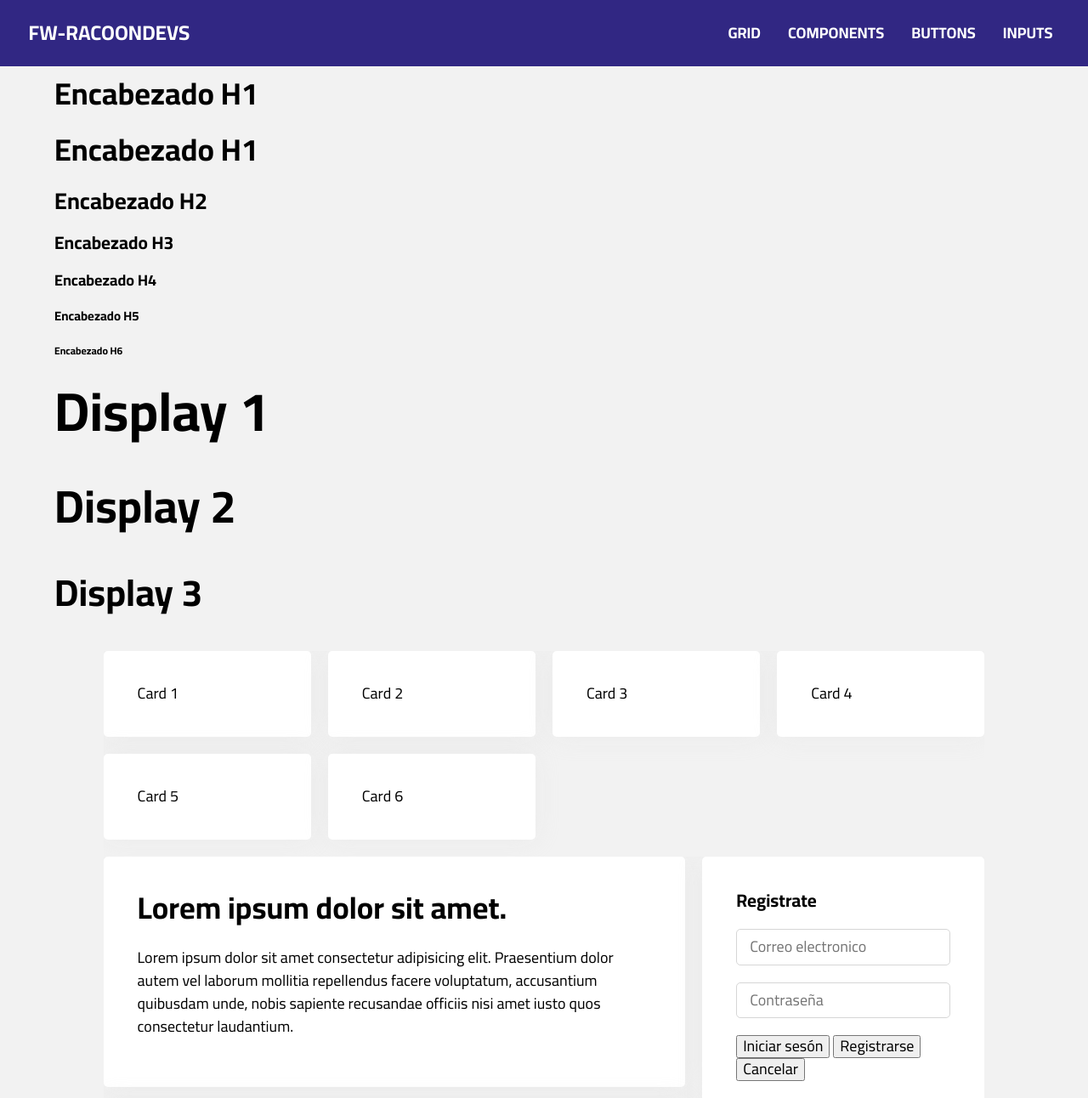
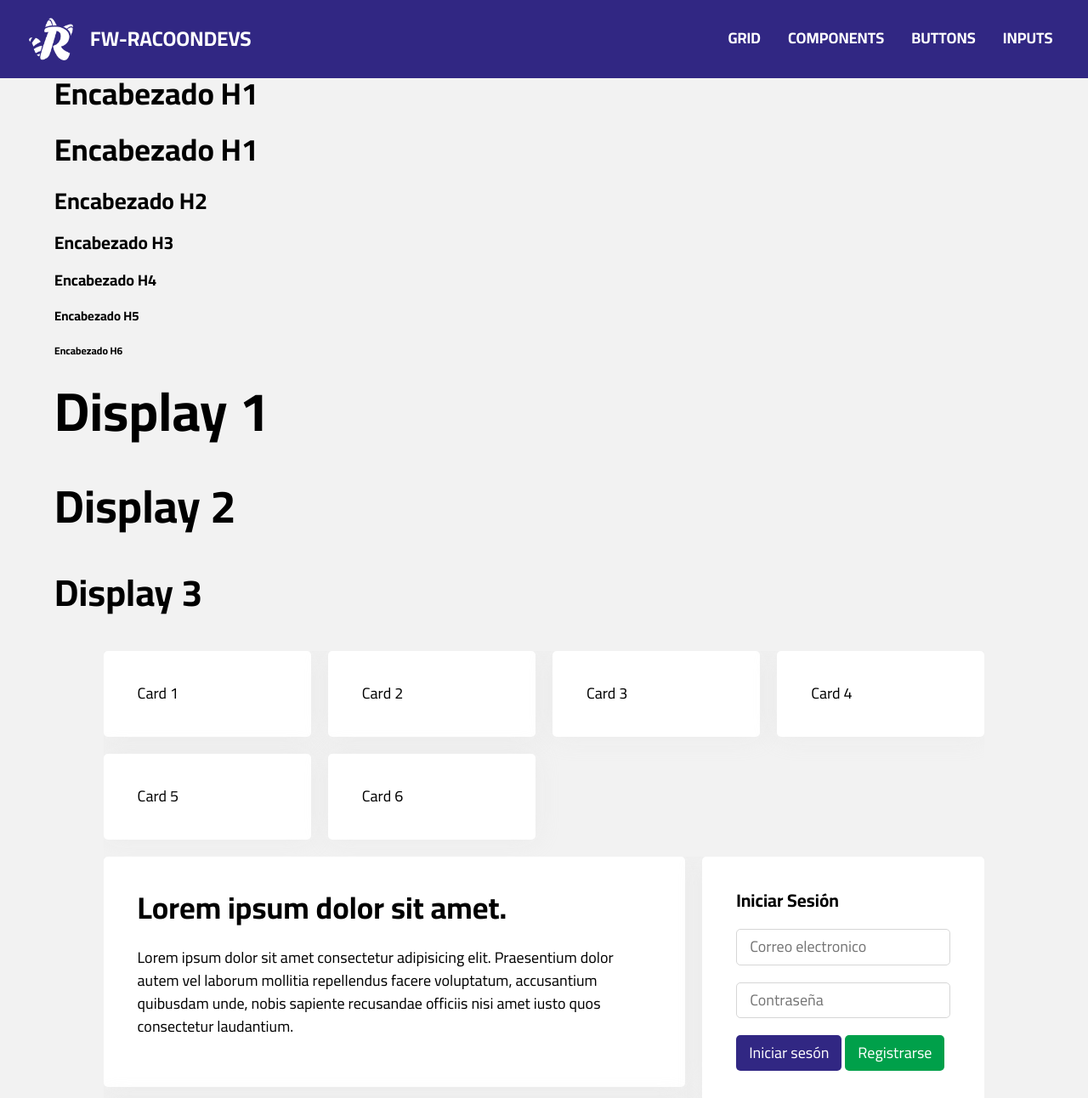
Before and after one commit to IngenierosProgramadores/fw-racoon, a plain HTML site: page index.html in a window 1280 px wide. Shown: the top 1292 px of the page at 85% size. Drawn offline with Linux system fonts and the light colour scheme.

Commit message:
add favicon

```diff
--- a/css/racoon.css
+++ b/css/racoon.css
@@ -324,6 +324,13 @@ img {
 .brand-title a {
   text-decoration: none;
   color: white;
+  display: flex;
+  align-items: center;
+  gap: 20px;
+}
+.brand-title a img {
+  height: 50px;
+  width: auto;
 }
 
 .navbar-links ul {
--- a/index.html
+++ b/index.html
@@ -12,7 +12,9 @@
     <header>
       <nav class="navbar">
         <div class="brand-title">
-          <a href="/">FW-RACOONDEVS</a>
+          <a href="/">
+            <img src="./favicon-blanco.png" alt="" srcset="" /> FW-RACOONDEVS</a
+          >
         </div>
         <div class="toggle-button">
           <span class="bar"></span>
@@ -86,7 +88,7 @@
             </div>
           </div>
           <div class="card span-md-2 span-sm-3">
-            <h3>Registrate</h3>
+            <h3>Iniciar Sesión</h3>
             <form action="">
               <input
                 class="input"
@@ -94,9 +96,9 @@
                 placeholder="Correo electronico"
               />
               <input class="input" type="password" placeholder="Contraseña" />
-              <button class="button">Iniciar sesón</button>
-              <button class="button green">Registrarse</button>
-              <button class="button red">Cancelar</button>
+              <button class="btn">Iniciar sesón</button>
+              <button class="btn green">Registrarse</button>
+              <!-- <button class="btn red">Cancelar</button> -->
             </form>
           </div>
         </div>
@@ -135,19 +137,6 @@
               <li>col-sm-1</li>
             </ul>
           </div>
-          <h2># Buttons</h2>
-          <p>
-            Para los botones solo es declarar la clase button y las 2 variantes
-            green y red, ya que por defecto tendra el color de racoon (una
-            variante morada)
-          </p>
-          <div class="grid col-1">
-            <ul>
-              <li>button</li>
-              <li>button green</li>
-              <li>button red</li>
-            </ul>
-          </div>
           <h2># Input text y password</h2>
           <p>
             El input text y password tienen un diseño minimalista, solo requiere
```
Also changed, not shown: buttons.html (+4 -1 lines), favicon-blanco.png (added), favicon.png (added).
